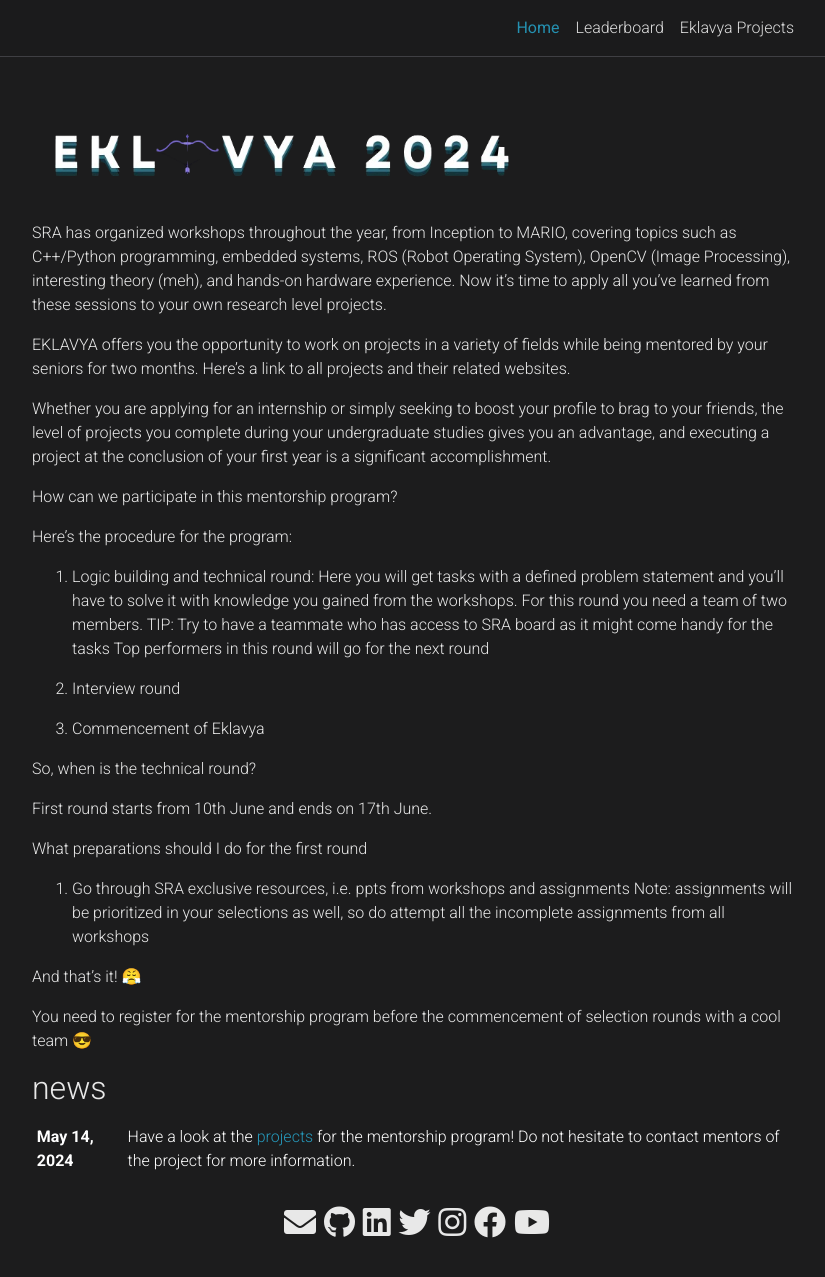
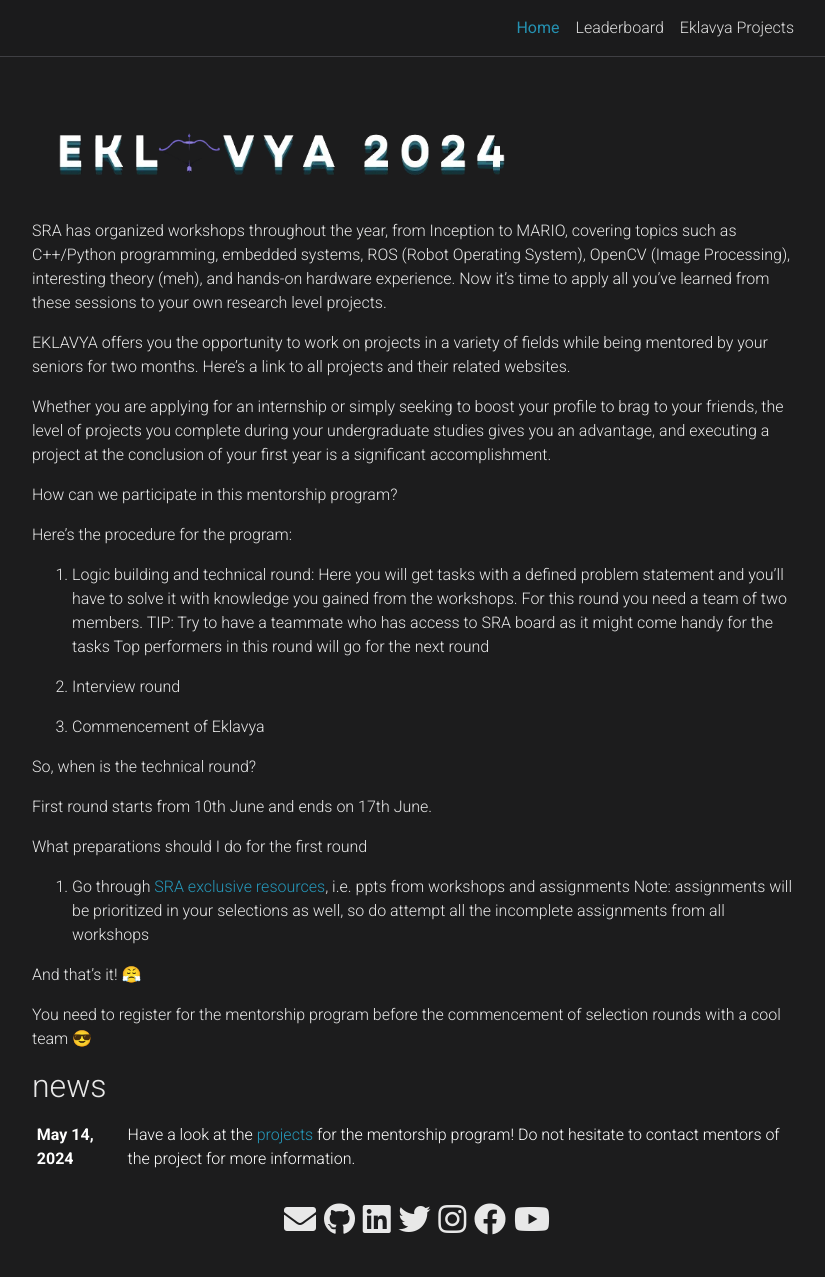
Before and after one commit to SRA-VJTI/eklavya.github.io, a Jekyll site: the page built from _pages/about.md, in a window 1280 px wide and 1317 px high. Shown: the top 1277 px of the window, without its empty margins (223-1048 px from the left). Built offline with Jekyll 4.4.1, drawn with Linux system fonts in a browser that asks for light colours; comment, search, counter and statistics services are not loaded; a style sheet for code colours, icons or effects is not loaded.

```diff
--- a/_layouts/about.html
+++ b/_layouts/about.html
@@ -9,7 +9,7 @@ layout: default
            {% if site.title == "blank" -%}<span class="font-weight-bold">{{ site.first_name }}</span> {{ site.middle_name }} {{ site.last_name }}{%- else -%}{{ site.title }}{%- endif %}
           </h1> -->
           <!-- add image for heading -->
-          <img src="{{ site.baseurl }}/assets/img/EKLAVYA_2024__6_-removebg-preview.png" alt="heading" style="width: 500px; height: 100px; object-fit: cover; object-position: 50% 25%;">
+          <img src="{{ site.baseurl }}/assets/img/EKLAVYA_2024__6_-removebg-preview.png" alt="heading" style="width: 500px; height: auto; object-fit: fill; object-position: 50% 25%;">
           <p class="desc">{{ page.subtitle }}</p>
         </header>
 
--- a/_pages/about.md
+++ b/_pages/about.md
@@ -36,7 +36,7 @@ First round starts from 10th June and ends on 17th June.
 
 What preparations should I do for the first round
 
-1. Go through SRA exclusive resources, i.e. ppts from workshops and assignments
+1. Go through <a href='https://linktr.ee/EKLAVYA2k24'>SRA exclusive resources</a>, i.e. ppts from workshops and assignments
 Note: assignments will be prioritized in your selections as well, so do attempt all the incomplete assignments from all workshops
 
 And that's it!  😤
```
Also changed, not shown: 2 other files.
